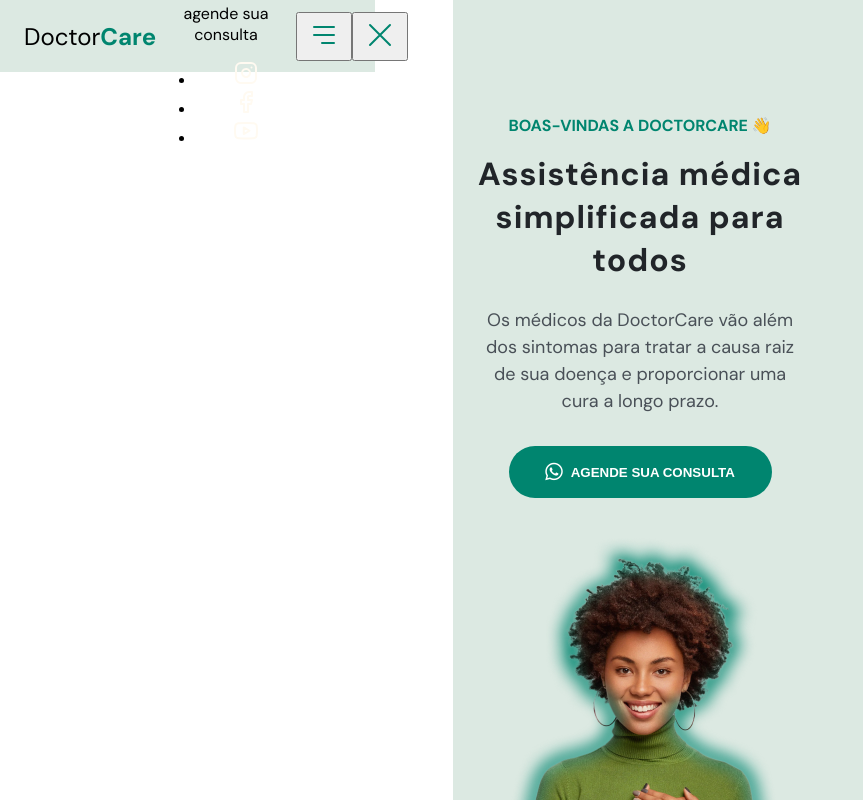
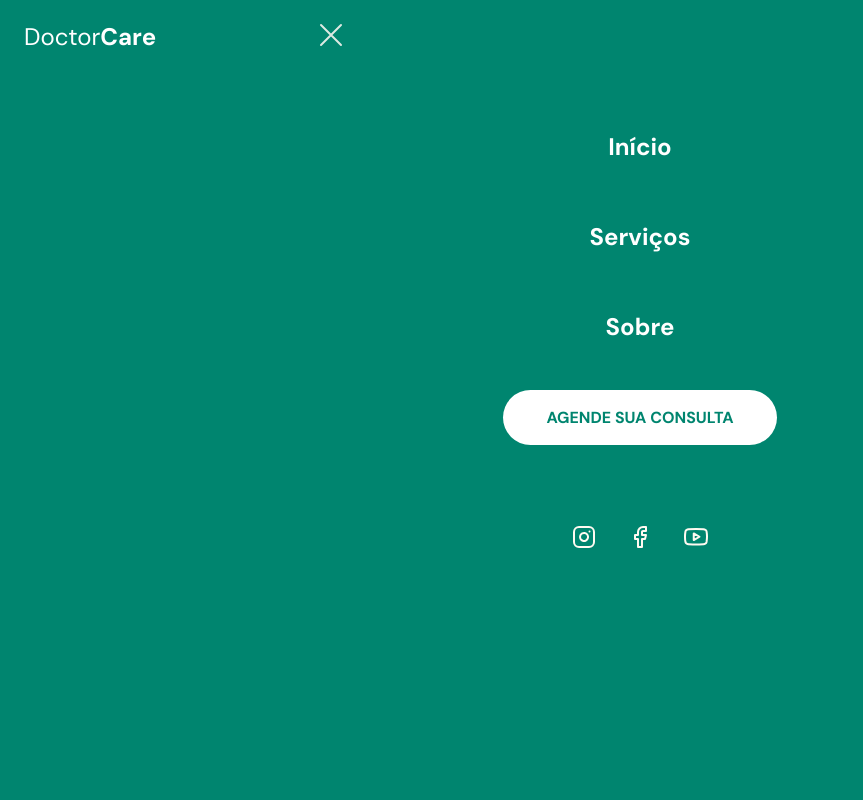
Before and after one commit to Orelhals/doctorCare-Rocketseat, a website: page index.html in a window 1280 px wide. Both pictures are taken after a click on the button 323 px from the left and 36 px from the top of the page. Shown: the top 800 px of the page, without its empty margins (0-863 px from the left). Drawn offline with Linux system fonts and the light colour scheme.

Commit message:
Wip
Co-authored-by: Benito Pedro Xavier Neto <benitopedro21@outlook.com>

```diff
--- a/app.js
+++ b/app.js
@@ -15,3 +15,15 @@
 
 // Eventos
 window.addEventListener('scroll', callBack);
+
+
+//function
+
+const abrirMenu = () => {
+    const openMenu = document.querySelector('body');
+            openMenu.classList.toggle('menu-inactive');
+            openMenu.classList.toggle('menu-active');
+            return;
+}
+
+window.abrirMenu = abrirMenu;
--- a/index.html
+++ b/index.html
@@ -11,40 +11,22 @@
     <link href="https://fonts.googleapis.com/css2?family=DM+Sans:wght@400;700&display=swap" rel="stylesheet">
     <title>DoctorCare</title>
 </head>
-<body>
-        <nav class="menu">
+<body class="menu-inactive">
+        <nav class="menu active">
                 <a href="#">
                     <h2>Doctor<strong>Care</strong></h2>
                 </a>
+
+                <button onclick="window.abrirMenu()" id="open-menu" class="open-menu">
                     <svg width="40" height="40" viewBox="0 0 40 40" fill="none" xmlns="http://www.w3.org/2000/svg">
                         <path d="M10 20H30" stroke="#FFFAF1" stroke-width="2" stroke-linecap="round" stroke-linejoin="round"/>
                         <path d="M10 12H30" stroke="#FFFAF1" stroke-width="2" stroke-linecap="round" stroke-linejoin="round"/>
                         <path d="M18 28L30 28" stroke="#FFFAF1" stroke-width="2" stroke-linecap="round" stroke-linejoin="round"/>
                     </svg>
+                </button>
 
-            <div class="menu-mobile">
-                <ul>
-                    <li>Início</li>
-                    <li>sobre</li>
-                    <li>Depoimentos</li>
-                </ul>
-
-                <a href="#">agende sua consulta</a>
-
-                <ul class="social-links">
-                    <li><img src="./imgs/instagram.svg" alt=""></li>
-                    <li><img src="./imgs/facebook.svg" alt=""></li>
-                    <li><img src="./imgs/youtube.svg" alt=""></li>
-                </ul>
-            </div>
-
-            <button><svg width="40" height="40" viewBox="0 0 40 40" fill="none" xmlns="http://www.w3.org/2000/svg">
-                <path d="M10 20H30" stroke="#FFFAF1" stroke-width="2" stroke-linecap="round" stroke-linejoin="round"/>
-                <path d="M10 12H30" stroke="#FFFAF1" stroke-width="2" stroke-linecap="round" stroke-linejoin="round"/>
-                <path d="M18 28L30 28" stroke="#FFFAF1" stroke-width="2" stroke-linecap="round" stroke-linejoin="round"/>
-                </svg>
-            </button>
-            <button><svg width="40" height="40" viewBox="0 0 40 40" fill="none" xmlns="http://www.w3.org/2000/svg">
+                <button onclick="window.abrirMenu()" id="close-menu" class="close-menu">
+                    <svg width="40" height="40" viewBox="0 0 40 40" fill="none" xmlns="http://www.w3.org/2000/svg">
                     <path d="M30 10L10 30M10 10L30 30" stroke="#FFFAF1" stroke-width="2" stroke-linecap="round" stroke-linejoin="round"/>
                     </svg>
                 </button>
@@ -157,5 +139,21 @@
         </footer>
 
         <script src="./app.js"></script>
+
+        <div class="menu-mobile">
+            <ul>
+                <li><a href="#">Início</a></li>
+                <li><a href="#">Serviços</a></li>
+                <li><a href="#">Sobre</a></li>
+            </ul>
+
+            <a class="button" href="#">agende sua consulta</a>
+
+            <ul class="social-links">
+                <li><img src="./imgs/instagram.svg" alt=""></li>
+                <li><img src="./imgs/facebook.svg" alt=""></li>
+                <li><img src="./imgs/youtube.svg" alt=""></li>
+            </ul>
+        </div>
 </body>
 </html>
--- a/style.css
+++ b/style.css
@@ -1,3 +1,8 @@
+* {
+    padding: 0;
+    margin: 0;
+}
+
 body {
     font-family: 'DM Sans';
     text-align: center;
@@ -54,6 +59,16 @@
 nav.active a h2 strong, nav.active a {
     color: white;
     transition: color 0.5s;
+}
+
+nav button {
+    background: none;
+    border: none;
+    cursor: pointer;
+}
+
+ul {
+    list-style: none;
 }
 
 header {
@@ -361,3 +376,62 @@
 footer img {
     margin-bottom: -44px;
 }
+
+
+/* ====== Menu Active ======= */
+
+body.menu-active .menu-mobile {
+    position: fixed;
+    top: 0;
+    left: 0;
+    background-color: #00856F;
+    width: 100vw;
+    height: 100vh;
+}
+
+body.menu-inactive .close-menu {
+    display: none;
+}
+
+body.menu-active .open-menu {
+    display: none;
+}
+
+.social-links {
+    display: flex;
+    gap: 32px;
+    align-items: center;
+    justify-content: center;
+}
+
+.menu-mobile .button {
+    background: #FFFFFF;
+    border-radius: 40px;
+    color: #00856F;
+    font-weight: bold;
+    text-transform: uppercase;
+    display: flex;
+    align-items: center;
+    justify-content: center;
+    width: 274px;
+    height: 55px;
+    margin: 48px auto 80px auto;
+    text-decoration: none;
+}
+
+.menu-mobile ul li a {
+    display: flex;
+    flex-direction: column;
+    gap: 48px;
+    margin-top: 60px;
+    color: white;
+    font-weight: bold;
+    font-size: 24px;
+    line-height: 30px;
+    text-decoration: none;
+}
+
+.menu-mobile {
+    padding-top: 72px;
+    transition: 0.5s;
+}
```
Lines whose indentation alone changed are shown as unchanged.
